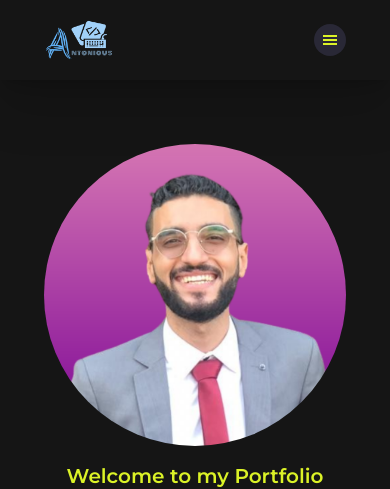
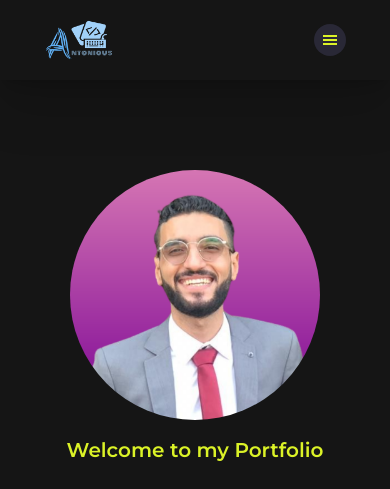
Before and after one commit to ANT0NI0US/Antonious-Portfolio, a React (Vite) app: page / in a window 390 px wide. Shown: the top 489 px of the page. Built offline with nearby package versions, Linux system fonts and the light colour scheme.

Commit message:
profile image

```diff
--- a/src/features/banner/pages/Banner.jsx
+++ b/src/features/banner/pages/Banner.jsx
@@ -14,11 +14,11 @@ export default function Banner() {
         {/* IMAGE SECTION */}
         <div className="flex w-full items-center justify-center lg:basis-3/5 lg:justify-end">
           <div
-            className="before:max-w-[400px] lg:relative lg:z-0 lg:ml-20 lg:before:absolute lg:before:-left-12 lg:before:top-2 lg:before:z-[-1]
-            lg:before:h-full lg:before:w-full lg:before:max-w-[450px] lg:before:rounded-full lg:before:border-2 2xl:before:max-w-[600px]"
+            className="before:max-w-[250px] sm:before:max-w-[400px] lg:relative lg:z-0 lg:ml-20 lg:before:absolute lg:before:-left-12 lg:before:top-2
+            lg:before:z-[-1] lg:before:h-full lg:before:w-full lg:before:max-w-[450px] lg:before:rounded-full lg:before:border-2 2xl:before:max-w-[600px]"
           >
             <img
-              className="w-full max-w-[400px] rounded-full transition duration-500 hover:grayscale hover:filter lg:max-w-[450px] 2xl:max-w-[600px]"
+              className="w-full max-w-[250px] rounded-full transition duration-500 hover:grayscale hover:filter sm:max-w-[400px] lg:max-w-[450px] 2xl:max-w-[600px]"
               src={profile}
               alt="profile"
             />
```
